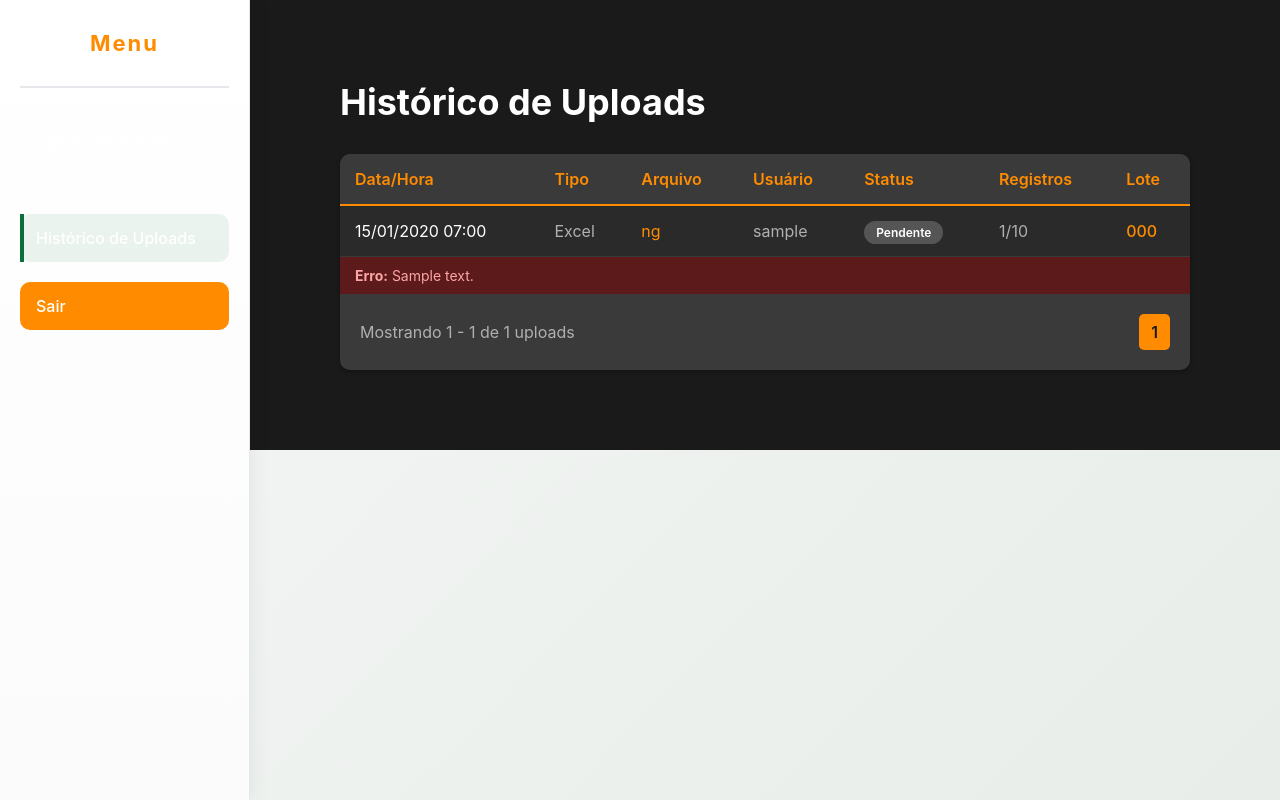
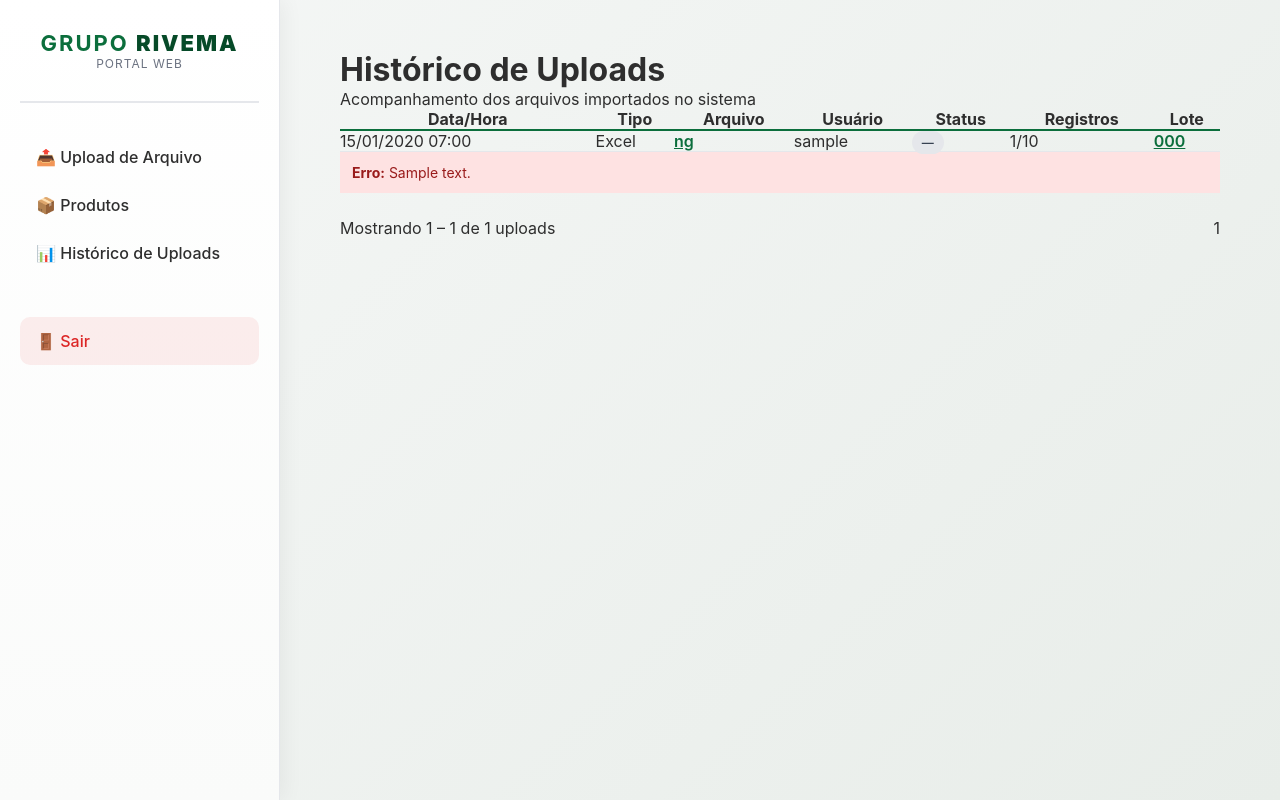
Before and after one commit to gruporivema/portalweb, a Django app: page /main/uploads/ in a window 1280 px wide. Run offline with Django 5.2, Linux system fonts and the light colour scheme; a user stored in the database is signed in; tables that the repository leaves empty hold one stand-in row (values such as "Sample post").

Commit message:
ajustes 2

```diff
--- a/Main/templates/Main/upload_history.html
+++ b/Main/templates/Main/upload_history.html
@@ -1,200 +1,130 @@
+{% extends "Main/base.html" %}
 {% load static %}
-<!DOCTYPE html>
-<html lang="pt-BR">
-  <head>
-    <meta charset="UTF-8" />
-    <meta name="viewport" content="width=device-width, initial-scale=1.0" />
-    <title>Histórico de Uploads - Portal Web</title>
-    <link rel="stylesheet" href="{% static 'Menu/css/menu.css' %}" />
-    <style>
-      body {
-        background-color: #1a1a1a !important;
-        color: #ffffff !important;
-      }
-      /* Override menu.css to completely disable hover effects */
-      #sidebar {
-        position: fixed !important;
-        left: 0 !important;
-        top: 0 !important;
-        height: 100vh !important;
-        width: 250px !important;
-        background-color: #2a2a2a !important;
-        transform: none !important;
-        transition: none !important;
-      }
-      .sidebar-header h2 {
-        color: #ff8c00 !important;
-      }
-      .submenu {
-        display: none !important;
-      }
-      .nav-group:hover .submenu {
-        display: none !important;
-        max-height: 0 !important;
-        opacity: 0 !important;
-      }
-      #main-content {
-        margin-left: 250px !important;
-        transition: none !important;
-        background-color: #1a1a1a !important;
-      }
-      /* Disable all hover effects on nav buttons */
-      .nav-button, .nav-link {
-        transition: none !important;
-        opacity: 1 !important;
-        visibility: visible !important;
-        display: flex !important;
-        color: #ffffff !important;
-      }
-      .nav-button:hover, .nav-link:hover {
-        background-color: #3a3a3a !important;
-        transform: none !important;
-      }
-      .nav-button span, .nav-link span {
-        opacity: 1 !important;
-        visibility: visible !important;
-        display: inline !important;
-      }
-      @media (max-width: 768px) {
-        #sidebar {
-          transform: none !important;
-        }
-      }
-    </style>
-  </head>
 
-  <body>
-    <aside id="sidebar">
-      <div class="sidebar-header">
-        <h2>Menu</h2>
+{% block title %}Histórico de Uploads | Grupo Rivema{% endblock %}
+
+{% block content %}
+
+<div class="page-header">
+  <h1>Histórico de Uploads</h1>
+  <p class="subtitle">Acompanhamento dos arquivos importados no sistema</p>
 </div>
 
-      <nav class="sidebar-nav">
-        <div class="nav-group">
-          <a href="{% url 'Main:upload_file' %}" class="nav-button nav-link">
-            <span>Upload de Arquivo</span>
-          </a>
-        </div>
+<div class="card">
 
-        <div class="nav-group">
-          <a href="{% url 'Main:product_list' %}" class="nav-button nav-link">
-            <span>Produtos</span>
-          </a>
-        </div>
-
-        <div class="nav-group">
-          <a href="{% url 'Main:upload_history' %}" class="nav-button nav-link active">
-            <span>Histórico de Uploads</span>
-          </a>
-        </div>
-
-        <div class="nav-group">
-          <a href="{% url 'Main:logout' %}" class="nav-button nav-link" style="margin-top: 20px; background-color: #ff8c00;">
-            <span>Sair</span>
-          </a>
-        </div>
-      </nav>
-    </aside>
-
-    <main id="main-content" style="margin-left: 250px;">
-      <div style="padding: 30px;">
-
-        <h1 style="color: #ffffff; margin-bottom: 30px;">Histórico de Uploads</h1>
-
-        <div style="background: #2a2a2a; border-radius: 10px; box-shadow: 0 2px 4px rgba(0,0,0,0.3); overflow: hidden;">
   {% if page_obj %}
-            <table style="width: 100%; border-collapse: collapse;">
+    <div style="overflow-x:auto;">
+      <table style="width:100%; border-collapse:collapse;">
         <thead>
-                <tr style="background-color: #3a3a3a; border-bottom: 2px solid #ff8c00;">
-                  <th style="padding: 15px; text-align: left; color: #ff8c00; font-weight: 600;">Data/Hora</th>
-                  <th style="padding: 15px; text-align: left; color: #ff8c00; font-weight: 600;">Tipo</th>
-                  <th style="padding: 15px; text-align: left; color: #ff8c00; font-weight: 600;">Arquivo</th>
-                  <th style="padding: 15px; text-align: left; color: #ff8c00; font-weight: 600;">Usuário</th>
-                  <th style="padding: 15px; text-align: left; color: #ff8c00; font-weight: 600;">Status</th>
-                  <th style="padding: 15px; text-align: left; color: #ff8c00; font-weight: 600;">Registros</th>
-                  <th style="padding: 15px; text-align: left; color: #ff8c00; font-weight: 600;">Lote</th>
+          <tr style="border-bottom:2px solid var(--primary);">
+            <th>Data/Hora</th>
+            <th>Tipo</th>
+            <th>Arquivo</th>
+            <th>Usuário</th>
+            <th>Status</th>
+            <th>Registros</th>
+            <th>Lote</th>
           </tr>
         </thead>
+
         <tbody>
           {% for upload in page_obj %}
-                <tr style="border-bottom: 1px solid #3a3a3a;">
-                  <td style="padding: 15px; color: #ffffff;">{{ upload.uploaded_at|date:"d/m/Y H:i" }}</td>
-                  <td style="padding: 15px; color: #b0b0b0;">{{ upload.get_file_type_display }}</td>
-                  <td style="padding: 15px; color: #b0b0b0;">
-                    <a href="{{ upload.file.url }}" style="color: #ff8c00; text-decoration: none;" target="_blank">
+          <tr style="border-bottom:1px solid var(--border);">
+            <td>{{ upload.uploaded_at|date:"d/m/Y H:i" }}</td>
+
+            <td>{{ upload.get_file_type_display }}</td>
+
+            <td>
+              <a href="{{ upload.file.url }}" target="_blank" style="color:var(--primary);font-weight:600;">
                 {{ upload.file.name|slice:"8:" }}
               </a>
             </td>
-                  <td style="padding: 15px; color: #b0b0b0;">
-                    {% if upload.uploaded_by %}{{ upload.uploaded_by.username }}{% else %}-{% endif %}
+
+            <td>
+              {% if upload.uploaded_by %}
+                {{ upload.uploaded_by.username }}
+              {% else %}
+                —
+              {% endif %}
             </td>
-                  <td style="padding: 15px;">
-                    <span style="padding: 4px 12px; border-radius: 12px; font-size: 12px; font-weight: 600;
-                      {% if upload.status == 'COMPLETED' %}background-color: #84cc16; color: #1a1a1a;
-                      {% elif upload.status == 'FAILED' %}background-color: #ef4444; color: #ffffff;
-                      {% elif upload.status == 'PROCESSING' %}background-color: #fbbf24; color: #1a1a1a;
-                      {% else %}background-color: #555555; color: #ffffff;{% endif %}">
-                      {{ upload.get_status_display }}
+
+            <td>
+              {% if upload.status == "COMPLETED" %}
+                <span style="background:#DCFCE7;color:#166534;padding:4px 10px;border-radius:12px;font-size:12px;font-weight:600;">
+                  Concluído
                 </span>
+              {% elif upload.status == "PROCESSING" %}
+                <span style="background:#FEF3C7;color:#92400E;padding:4px 10px;border-radius:12px;font-size:12px;font-weight:600;">
+                  Processando
+                </span>
+              {% elif upload.status == "FAILED" %}
+                <span style="background:#FEE2E2;color:#991B1B;padding:4px 10px;border-radius:12px;font-size:12px;font-weight:600;">
+                  Erro
+                </span>
+              {% else %}
+                <span style="background:#E5E7EB;color:#374151;padding:4px 10px;border-radius:12px;font-size:12px;font-weight:600;">
+                  —
+                </span>
+              {% endif %}
             </td>
-                  <td style="padding: 15px; color: #b0b0b0;">
+
+            <td>
               {{ upload.processed_records }}/{{ upload.total_records }}
             </td>
-                  <td style="padding: 15px; color: #b0b0b0;">
+
+            <td>
               {% if upload.batch %}
-                      <a href="{% url 'Main:product_list' %}?batch={{ upload.batch.batch_code }}" style="color: #ff8c00; text-decoration: none; font-weight: 500;">
+                <a href="{% url 'Main:product_list' %}?batch={{ upload.batch.batch_code }}"
+                   style="color:var(--primary);font-weight:600;">
                   {{ upload.batch.batch_code }}
                 </a>
-                    {% else %}-{% endif %}
+              {% else %}
+                —
+              {% endif %}
             </td>
           </tr>
+
           {% if upload.error_message %}
-                <tr style="background-color: #5c1a1a;">
-                  <td colspan="7" style="padding: 10px 15px; color: #fca5a5; font-size: 14px;">
+          <tr>
+            <td colspan="7" style="background:#FEE2E2;color:#991B1B;padding:12px;font-size:14px;">
               <strong>Erro:</strong> {{ upload.error_message }}
             </td>
           </tr>
           {% endif %}
+
           {% endfor %}
         </tbody>
       </table>
-
-            <div style="padding: 20px; background-color: #3a3a3a; display: flex; justify-content: space-between; align-items: center;">
-              <div style="color: #b0b0b0;">
-                Mostrando {{ page_obj.start_index }} - {{ page_obj.end_index }} de {{ page_obj.paginator.count }} uploads
     </div>
 
-              <div style="display: flex; gap: 10px;">
+    <!-- PAGINAÇÃO -->
+    <div style="margin-top:25px;display:flex;justify-content:space-between;align-items:center;">
+      <span class="subtitle">
+        Mostrando {{ page_obj.start_index }} – {{ page_obj.end_index }}
+        de {{ page_obj.paginator.count }} uploads
+      </span>
+
+      <div style="display:flex;gap:10px;">
         {% if page_obj.has_previous %}
-                  <a href="?page=1" style="padding: 8px 12px; background-color: #2a2a2a; border: 1px solid #555555; border-radius: 5px; color: #ffffff; text-decoration: none;">
-                    Primeira
-                  </a>
-                  <a href="?page={{ page_obj.previous_page_number }}" style="padding: 8px 12px; background-color: #2a2a2a; border: 1px solid #555555; border-radius: 5px; color: #ffffff; text-decoration: none;">
-                    Anterior
-                  </a>
+          <a class="btn-secondary" href="?page=1">Primeira</a>
+          <a class="btn-secondary" href="?page={{ page_obj.previous_page_number }}">Anterior</a>
         {% endif %}
 
-                <span style="padding: 8px 12px; background-color: #ff8c00; color: #1a1a1a; border-radius: 5px; font-weight: 600;">
-                  {{ page_obj.number }}
-                </span>
+        <span class="btn-primary">{{ page_obj.number }}</span>
 
         {% if page_obj.has_next %}
-                  <a href="?page={{ page_obj.next_page_number }}" style="padding: 8px 12px; background-color: #2a2a2a; border: 1px solid #555555; border-radius: 5px; color: #ffffff; text-decoration: none;">
-                    Próxima
-                  </a>
-                  <a href="?page={{ page_obj.paginator.num_pages }}" style="padding: 8px 12px; background-color: #2a2a2a; border: 1px solid #555555; border-radius: 5px; color: #ffffff; text-decoration: none;">
-                    Última
-                  </a>
+          <a class="btn-secondary" href="?page={{ page_obj.next_page_number }}">Próxima</a>
+          <a class="btn-secondary" href="?page={{ page_obj.paginator.num_pages }}">Última</a>
         {% endif %}
       </div>
     </div>
+
   {% else %}
-            <p style="padding: 40px; text-align: center; color: #b0b0b0;">Nenhum upload encontrado.</p>
+    <p class="subtitle" style="text-align:center;margin-top:40px;">
+      Nenhum upload encontrado.
+    </p>
   {% endif %}
+
 </div>
-      </div>
-    </main>
 
-    <script src="{% static 'Menu/js/menu.js' %}"></script>
-  </body>
-</html>
+{% endblock %}
```
Lines whose indentation alone changed are shown as unchanged.
